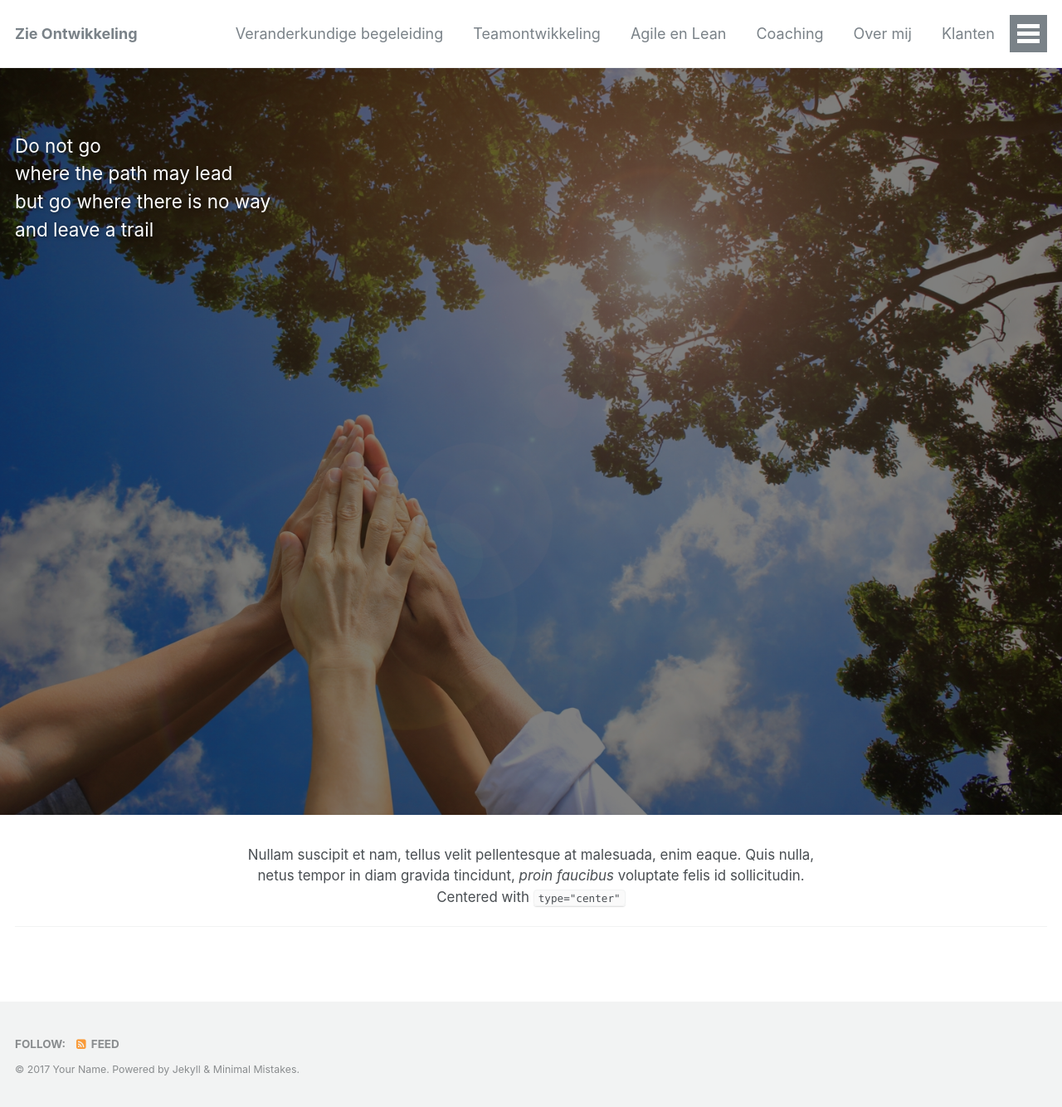
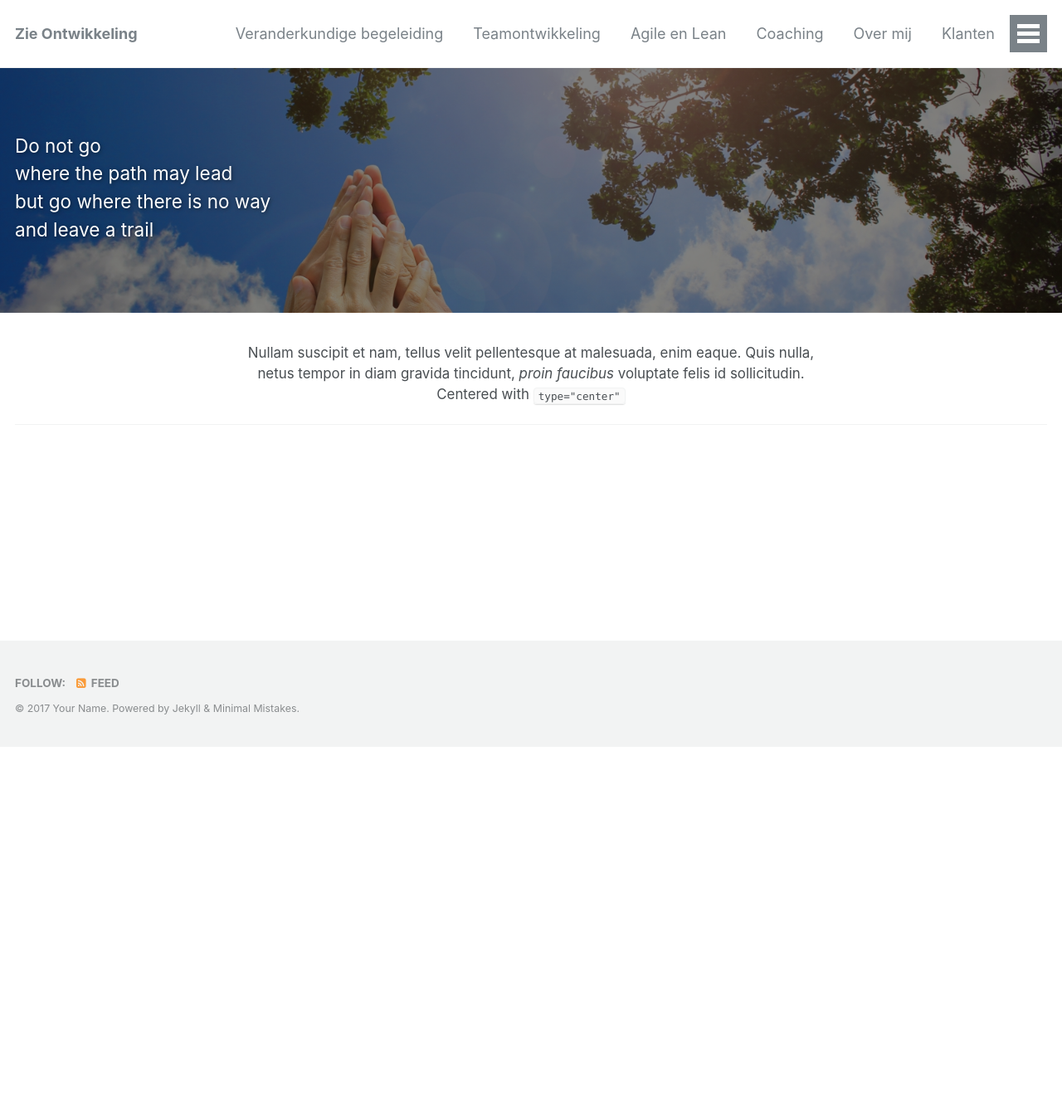
Before and after one commit to twinmum1/zie-ontwikkeling, a Jekyll site: the page built from _pages/index.md, in a window 1280 px wide. Shown: the whole page at 83% size. Built offline with Jekyll 4.4.1, drawn with Linux system fonts in a browser that asks for light colours; after the commit the page ends 900 px from its top, so only the background shows below that.

Commit message:
Update _page.scss

```diff
--- a/_sass/minimal-mistakes/_page.scss
+++ b/_sass/minimal-mistakes/_page.scss
@@ -146,7 +146,7 @@
     animation: $intro-transition;
     -webkit-animation-delay: 0.25s;
     animation-delay: 0.25s;
-     height: 900px;
+     height: auto;
 
     a {
       color: #fff;
```
